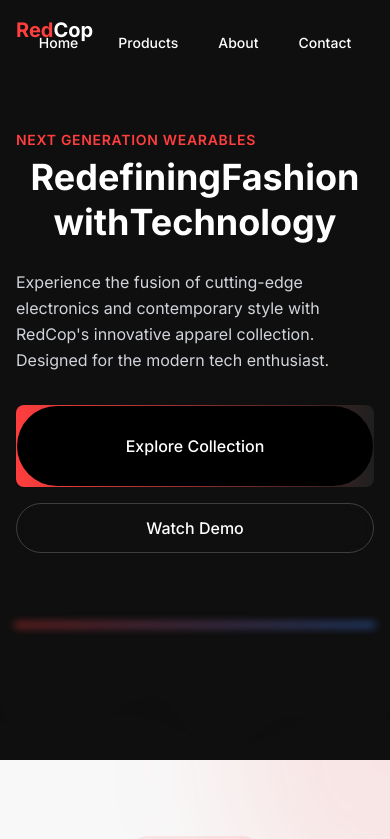
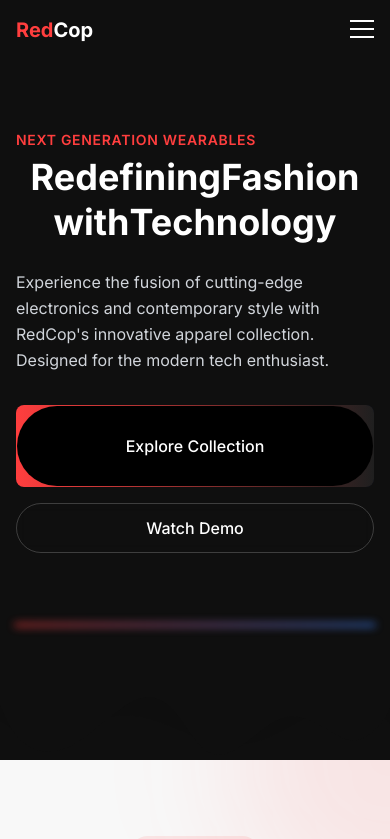
Before and after one commit to shitaanshus27/redcop-website, a Next.js app: page / in a window 390 px wide. Shown: the top 839 px of the page. Built offline with nearby package versions, Linux system fonts and the light colour scheme; grey boxes are pictures that could not be loaded.

Commit message:
Update Navbar with improved mobile responsiveness and animations

```diff
--- a/src/components/Navbar.tsx
+++ b/src/components/Navbar.tsx
@@ -1,7 +1,7 @@
 "use client";
-import React from "react";
-import { FloatingNav } from "./ui/floating-navbar";
-import { motion } from "framer-motion";
+import React, { useState, useEffect } from "react";
+import { motion, AnimatePresence } from "framer-motion";
+import { cn } from "@/lib/utils";
 
 const navItems = [
   {
@@ -23,20 +23,152 @@ const navItems = [
 ];
 
 export default function Navbar() {
+  const [isScrolled, setIsScrolled] = useState(false);
+  const [isMobileMenuOpen, setIsMobileMenuOpen] = useState(false);
+
+  useEffect(() => {
+    const handleScroll = () => {
+      const scrollPosition = window.scrollY;
+      if (scrollPosition > 50) {
+        setIsScrolled(true);
+      } else {
+        setIsScrolled(false);
+      }
+    };
+
+    window.addEventListener("scroll", handleScroll);
+    return () => {
+      window.removeEventListener("scroll", handleScroll);
+    };
+  }, []);
+
+  // Toggle mobile menu
+  const toggleMobileMenu = () => {
+    setIsMobileMenuOpen(!isMobileMenuOpen);
+  };
+
+  // Close mobile menu when a link is clicked
+  const handleNavLinkClick = () => {
+    setIsMobileMenuOpen(false);
+  };
+
   return (
-    <div className="fixed top-0 left-0 right-0 z-50 flex items-center justify-between p-4">
+    <header className="fixed top-0 left-0 right-0 z-50">
+      <nav
+        className={cn(
+          "px-4 sm:px-6 lg:px-8 py-4 transition-all duration-300 w-full",
+          isScrolled
+            ? "bg-redcop-dark/80 backdrop-blur-lg border-b border-white/10 shadow-lg"
+            : "bg-transparent"
+        )}
+      >
+        <div className="container mx-auto flex justify-between items-center">
+          {/* Logo */}
           <motion.div
-        initial={{ opacity: 0, y: -20 }}
-        animate={{ opacity: 1, y: 0 }}
+            initial={{ opacity: 0, x: -20 }}
+            animate={{ opacity: 1, x: 0 }}
             transition={{ duration: 0.5 }}
             className="flex items-center z-50"
           >
-        <div className="font-bold text-xl text-white">
+            <div className="font-bold text-xl md:text-2xl text-white">
               <span className="text-redcop-primary">Red</span>Cop
             </div>
           </motion.div>
 
-      <FloatingNav navItems={navItems} />
+          {/* Desktop Navigation */}
+          <div className="hidden md:flex items-center space-x-6">
+            {navItems.map((item, index) => (
+              <motion.a
+                key={item.name}
+                href={item.link}
+                initial={{ opacity: 0, y: -10 }}
+                animate={{ opacity: 1, y: 0 }}
+                transition={{ duration: 0.5, delay: index * 0.1 }}
+                className="text-white hover:text-redcop-primary transition-colors font-medium"
+              >
+                {item.name}
+              </motion.a>
+            ))}
+            <motion.button
+              initial={{ opacity: 0, y: -10 }}
+              animate={{ opacity: 1, y: 0 }}
+              transition={{ duration: 0.5, delay: navItems.length * 0.1 }}
+              className="bg-redcop-primary text-white px-4 py-2 rounded-full hover:bg-redcop-primary/90 transition-colors font-medium"
+            >
+              Shop Now
+            </motion.button>
           </div>
+
+          {/* Mobile Menu Toggle */}
+          <div className="md:hidden flex items-center">
+            <button
+              onClick={toggleMobileMenu}
+              className="text-white focus:outline-none z-50"
+              aria-label="Toggle menu"
+            >
+              <div className="relative w-6 h-5">
+                <span
+                  className={cn(
+                    "absolute left-0 top-0 h-0.5 w-6 bg-white transition-transform duration-300",
+                    isMobileMenuOpen && "rotate-45 translate-y-2"
+                  )}
+                />
+                <span
+                  className={cn(
+                    "absolute left-0 top-2 h-0.5 w-6 bg-white transition-opacity duration-300",
+                    isMobileMenuOpen && "opacity-0"
+                  )}
+                />
+                <span
+                  className={cn(
+                    "absolute left-0 top-4 h-0.5 w-6 bg-white transition-transform duration-300",
+                    isMobileMenuOpen && "-rotate-45 -translate-y-2"
+                  )}
+                />
+              </div>
+            </button>
+          </div>
+        </div>
+      </nav>
+
+      {/* Mobile Menu */}
+      <AnimatePresence>
+        {isMobileMenuOpen && (
+          <motion.div
+            initial={{ opacity: 0, y: -20 }}
+            animate={{ opacity: 1, y: 0 }}
+            exit={{ opacity: 0, y: -20 }}
+            transition={{ duration: 0.3 }}
+            className="md:hidden fixed inset-0 bg-redcop-dark z-40 pt-20"
+          >
+            <div className="container mx-auto px-4 py-8">
+              <div className="flex flex-col space-y-6">
+                {navItems.map((item, index) => (
+                  <motion.a
+                    key={item.name}
+                    href={item.link}
+                    onClick={handleNavLinkClick}
+                    initial={{ opacity: 0, x: -10 }}
+                    animate={{ opacity: 1, x: 0 }}
+                    transition={{ duration: 0.3, delay: index * 0.1 }}
+                    className="text-2xl text-white hover:text-redcop-primary transition-colors font-medium"
+                  >
+                    {item.name}
+                  </motion.a>
+                ))}
+                <motion.button
+                  initial={{ opacity: 0, x: -10 }}
+                  animate={{ opacity: 1, x: 0 }}
+                  transition={{ duration: 0.3, delay: navItems.length * 0.1 }}
+                  className="bg-redcop-primary text-white px-6 py-3 rounded-full hover:bg-redcop-primary/90 transition-colors font-medium w-full mt-4"
+                >
+                  Shop Now
+                </motion.button>
+              </div>
+            </div>
+          </motion.div>
+        )}
+      </AnimatePresence>
+    </header>
   );
 }
```
Lines whose indentation alone changed are shown as unchanged.
